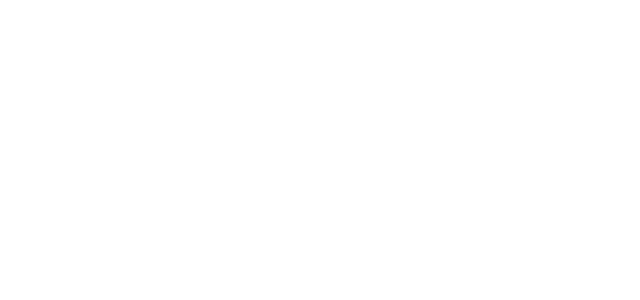
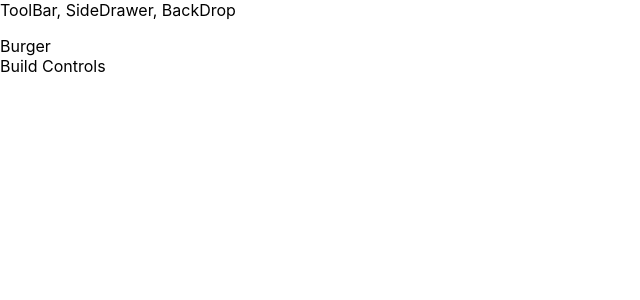
Before and after one commit to hrishabh-22/burgerbuilder, a React (Create React App) app: page / in a window 1280 px wide. Shown: the top 300 px of the page, without its empty margins (0-640 px from the left). Built offline with nearby package versions, Linux system fonts and the light colour scheme.

Commit message:
Containers and Components created

```diff
--- a/src/App.js
+++ b/src/App.js
@@ -1,9 +1,13 @@
 import React from "react";
+import Layout from "./components/Layout/Layout";
+import BurgerBuilder from "./container/BurgerBuilder/BurgerBuilder";
 
 function App() {
   return (
     <div>
-
+      <Layout>
+        <BurgerBuilder />
+      </Layout>
     </div>
   );
 }
--- /dev/null
+++ b/src/components/Layout/Layout.js
@@ -0,0 +1,12 @@
+import React from "react";
+import Aux from "../../hoc/Auxilary";
+import classes from "./Layout.module.css";
+
+const Layout = (props) => (
+  <Aux>
+    <div>ToolBar, SideDrawer, BackDrop</div>
+    <main className={classes.Content}>{props.children}</main>
+  </Aux>
+);
+
+export default Layout;
--- /dev/null
+++ b/src/components/Layout/Layout.module.css
@@ -0,0 +1,3 @@
+.Content{
+    margin-top: 16px;
+}
--- /dev/null
+++ b/src/container/BurgerBuilder/BurgerBuilder.js
@@ -0,0 +1,19 @@
+import React from "react";
+import Aux from "../../hoc/Auxilary";
+
+class BurgerBuilder extends React.Component {
+  constructor(props) {
+    super(props);
+    this.state = {};
+  }
+  render() {
+    return (
+      <Aux>
+        <div>Burger</div>
+        <div>Build Controls</div>
+      </Aux>
+    );
+  }
+}
+
+export default BurgerBuilder;
--- /dev/null
+++ b/src/hoc/Auxilary.js
@@ -0,0 +1,3 @@
+const Aux = (props) => props.children;
+
+export default Aux;
--- a/src/index.css
+++ b/src/index.css
@@ -1,13 +1,13 @@
 body {
   margin: 0;
-  font-family: -apple-system, BlinkMacSystemFont, 'Segoe UI', 'Roboto', 'Oxygen',
-    'Ubuntu', 'Cantarell', 'Fira Sans', 'Droid Sans', 'Helvetica Neue',
-    sans-serif;
+  font-family: -apple-system, BlinkMacSystemFont, "Open Sans", "Segoe UI",
+    "Roboto", "Oxygen", "Ubuntu", "Cantarell", "Fira Sans", "Droid Sans",
+    "Helvetica Neue", sans-serif;
   -webkit-font-smoothing: antialiased;
   -moz-osx-font-smoothing: grayscale;
 }
 
 code {
-  font-family: source-code-pro, Menlo, Monaco, Consolas, 'Courier New',
+  font-family: source-code-pro, Menlo, Monaco, Consolas, "Courier New",
     monospace;
 }
```
